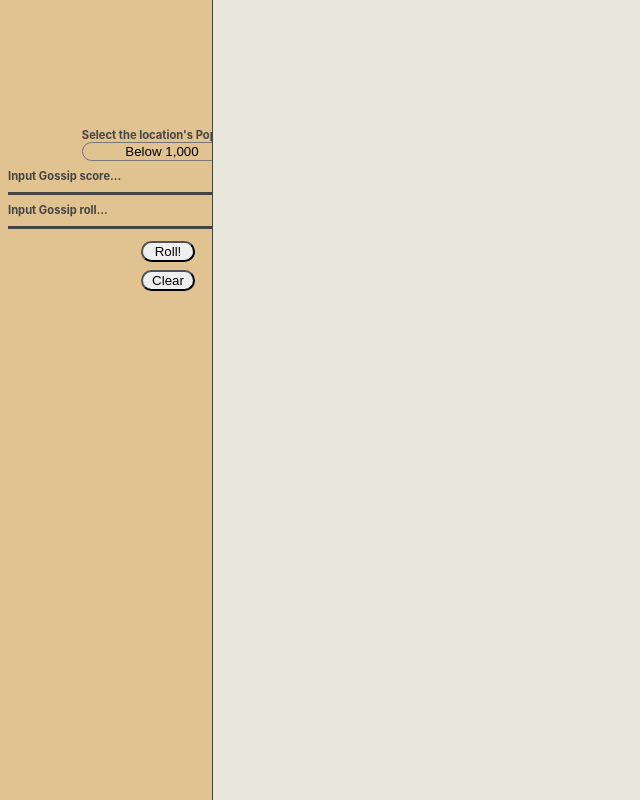
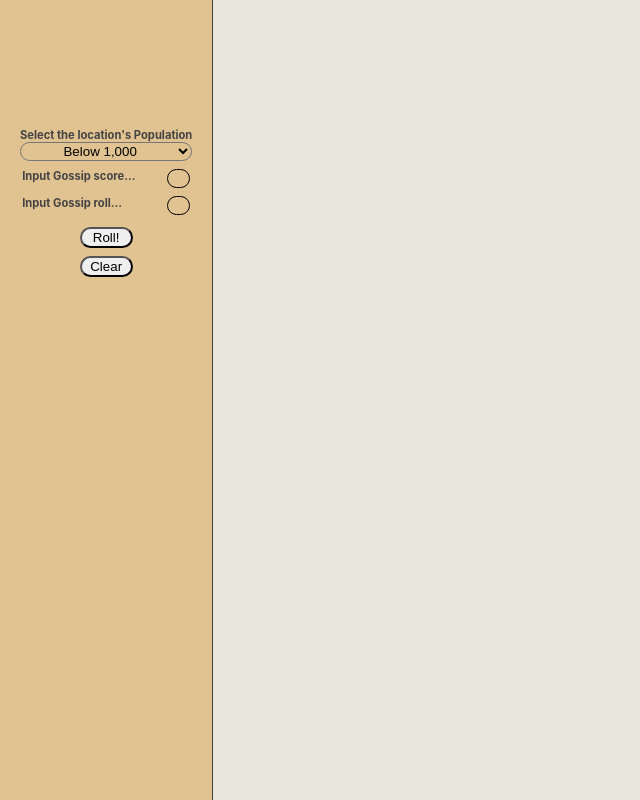
Before and after one commit to justricky21/wfrp-shoppe-generator, a React (Create React App) app: page / in a window 1280 px wide. Shown: the whole page, without its empty margins (0-640 px from the left). Built offline with nearby package versions, Linux system fonts and the light colour scheme.

Commit message:
redone input css

```diff
--- a/src/components/FormInput.css
+++ b/src/components/FormInput.css
@@ -2,12 +2,14 @@
   display: flex;
   justify-content: space-between;
   align-self: center;
+  max-width: 10.5rem;
   margin: 0.25rem 0.5rem 0.25rem 0.5rem;
-  border-bottom-style: solid;
-  min-width: 25vw;
 }
 
-.input-number {
+.form-input-number > b {
+  justify-content: space-between;
+}
+.form-input-number > input {
   border: none;
   border-radius: 0; /* For iOS */
   background: none;
@@ -16,13 +18,12 @@
   border-radius: 1rem;
   text-align: center;
   width: 10%;
-  margin-bottom: 0.25rem;
+  margin-left: 0.25rem;
 }
 
 .form-input-text {
   display: flex;
-  justify-content: center;
-  margin: 0.1rem 0 0.1rem 0rem;
+  margin: 0.25rem 0.5rem 0.25rem 0.5rem;
 }
 
 .input-text {
```
